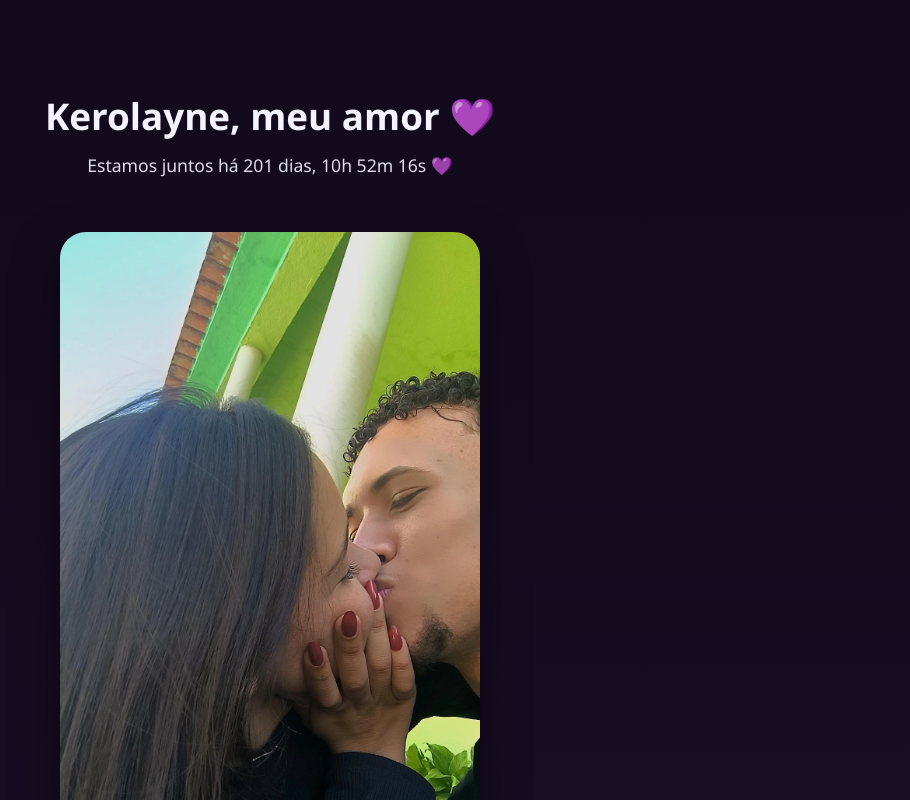
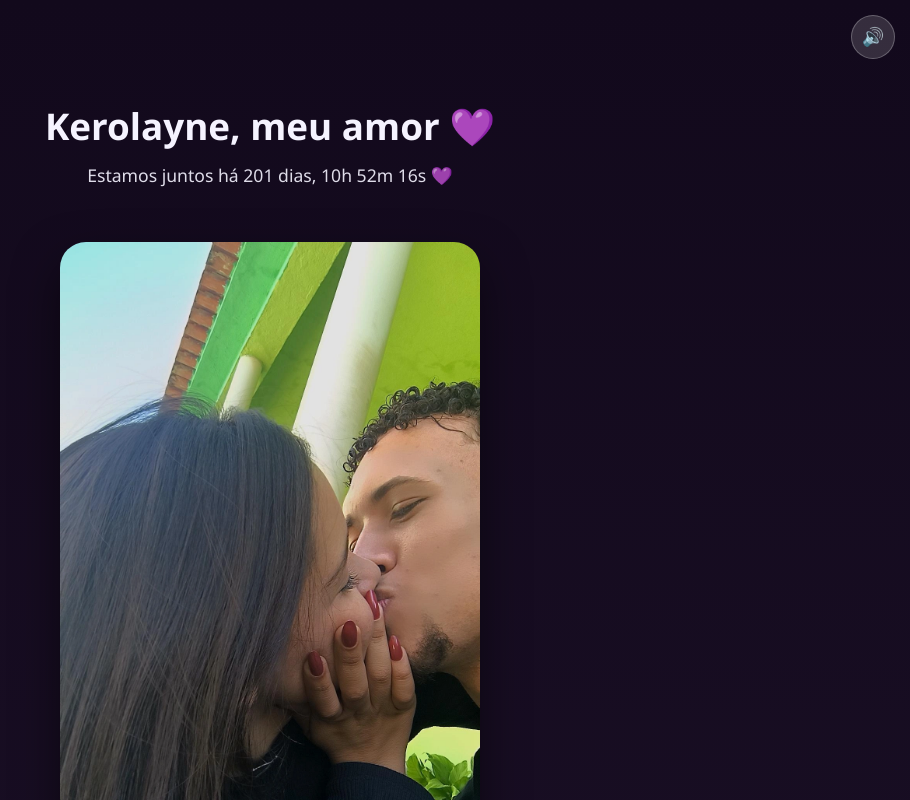
Before and after one commit to 19samux/retrospectiva, a plain HTML site: page index.html in a window 1280 px wide. Both pictures are taken after a click on the button "Começar". Shown: the top 800 px of the page, without its empty margins (370-1280 px from the left). Drawn offline with Linux system fonts and the light colour scheme; grey boxes are pictures that could not be loaded.

Commit message:
Update index.html

```diff
--- a/index.html
+++ b/index.html
@@ -52,7 +52,24 @@
       cursor: pointer;
     }
 
-    header { padding: 60px 20px 20px; }
+    /* SOUND BUTTON */
+    .sound-btn {
+      position: fixed;
+      top: 15px;
+      right: 15px;
+      background: rgba(255,255,255,0.15);
+      border: 1px solid rgba(255,255,255,0.25);
+      color: var(--text-light);
+      border-radius: 50%;
+      width: 44px;
+      height: 44px;
+      font-size: 18px;
+      cursor: pointer;
+      display: none;
+      z-index: 998;
+    }
+
+    header { padding: 70px 20px 20px; }
 
     header h2 {
       font-size: 2.3em;
@@ -122,6 +139,8 @@
   <button onclick="startExperience()">Começar</button>
 </div>
 
+<button class="sound-btn" id="soundBtn" onclick="toggleSound()">🔊</button>
+
 <audio id="music" src="musica.mp3" loop></audio>
 
 <header>
@@ -151,14 +170,27 @@
 <script>
   const startDate = new Date('2025-06-06T00:00:00');
   const slides = document.getElementById('slides');
+  const music = document.getElementById('music');
+  const soundBtn = document.getElementById('soundBtn');
   let index = 0;
 
   function startExperience() {
     document.getElementById('start').style.display = 'none';
-    document.getElementById('music').play();
+    soundBtn.style.display = 'block';
+    music.play();
     setInterval(createHeart, 700);
     startCounter();
     startSlider();
+  }
+
+  function toggleSound() {
+    if (music.paused) {
+      music.play();
+      soundBtn.innerText = '🔊';
+    } else {
+      music.pause();
+      soundBtn.innerText = '🔇';
+    }
   }
 
   function startCounter() {
```
